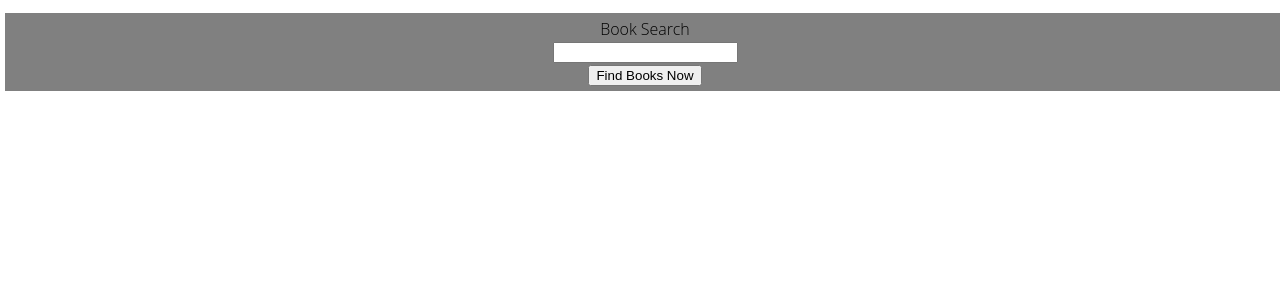
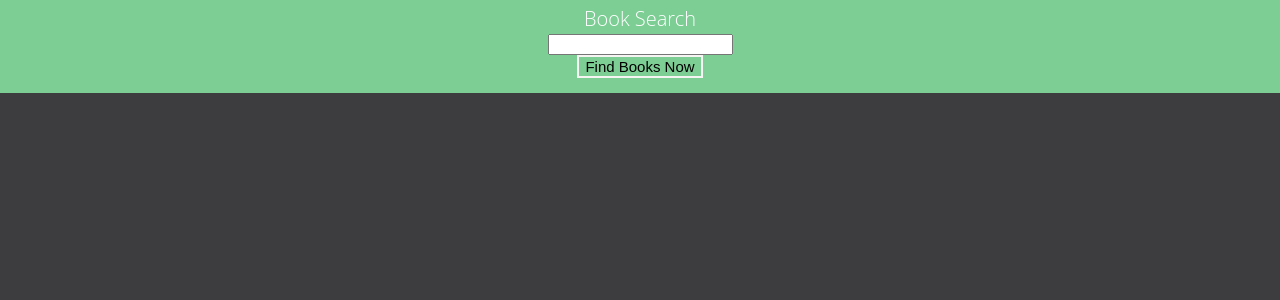
Before and after one commit to nickharrisdev/booksearch, a PHP site: page / in a window 1280 px wide. Shown: the top 300 px of the page. Run offline with PHP 8.4, Linux system fonts and the light colour scheme; some web fonts are replaced.

Commit message:
Made significant changes to styles

```diff
--- a/app/books.js
+++ b/app/books.js
@@ -27,7 +27,7 @@ $(document).ready(function(){
 					title = $("<h3>" + response.items[i].volumeInfo.title + "</h3>");
 					author = $("<h5>Author(s): " + response.items[i].volumeInfo.authors + " </h5>");
 					publisher = $("<h5>Publisher: " + response.items[i].volumeInfo.publisher + "</h5>");
-					img = $("<img class='bookcover'><br><a href=" + response.items[i].volumeInfo.infoLink + "><button id='cover-button'>More info</button></a>")
+					img = $("<img class='bookcover'><br><a href=" + response.items[i].volumeInfo.infoLink + "><button id='cover-button'>More Info</button></a>")
 					url = response.items[i].volumeInfo.imageLinks.thumbnail;
 
 
--- a/css/app.css
+++ b/css/app.css
@@ -6,29 +6,77 @@ body {
     font-weight: 300;
     margin-right: auto;
     margin-left: auto;
+    background-color: #3d3d3f;
+}
+
+label {
+  font-size: 20px;
+
 }
 
 #results {
     margin-right: auto;
     margin-left: auto;
-    padding-top: 50px;
+    padding-top: 55px;
+    padding-right: 10px;
+    padding-left: 10px;
+    padding-bottom: 10px;
+    background-color: #f6f5f3;
+    text-align: center;
 }
 
 #form {
-   background-color: gray;
+   background-color: #7dce94;
    padding-top: 5px;
-   padding-bottom: 5px;
+   padding-bottom: 15px;
+   color: white;
+}
+
+#cover-button {
+  background-color: #f6f5f3;
+  color: black;
+  cursor: pointer;
+  transition-duration: 0.4s;
+  border: none;
+  font-size: 15px;
+}
+
+#cover-button:hover {
+  background-color: #3d3d3f;
+  color: white;
+}
+
+input[type=submit] {
+  cursor: pointer;
+  background-color: #7dce94;
+  color: black;
+  border: 2px solid #f6f5f3;
+  font-size: 15px;
+  transition-duration: 0.4s;
+}
+
+input[type=submit]:hover {
+  background-color: #3d3d3f;
+  color: white;
 }
 
 .bookcover {
     display: block;
+    margin-right: auto;
+    margin-left: auto;
 }
 
 .search-area {
   position: fixed;
-  top: auto;
-  left: auto;
+  top: 0;
+  left: 0;
+  right: 0;
   text-align: center;
   width: 100%;
-  height: 23px;
+  height: 30px;
+  background-color: gray;
 }
+
+.search-button {
+  cursor: pointer;
+}
--- a/index.html
+++ b/index.html
@@ -18,9 +18,9 @@
 
 			<label for="search">Book Search</label>
 			<br>
-			<input type="search" id="book">
+			<input type="search" id="book" autocomplete="off">
 			<br>
-			<input type="submit" name="Find Books" value="Find Books Now">
+			<input type="submit" name="Find Books" value="Find Books Now" class="seach-button" placeholder="Search...">
 
 		</form>
 
```
